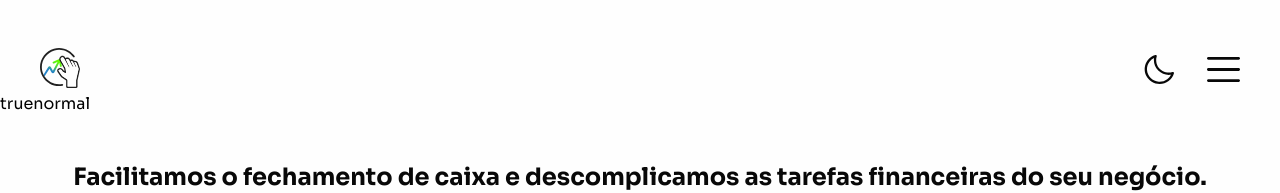
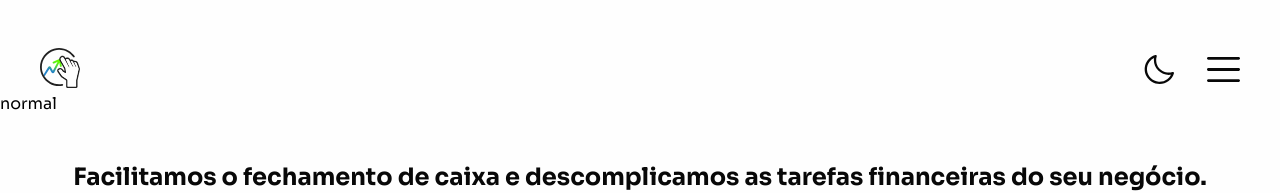
Before and after one commit to jaqueuchoab/caixanamao, a React (Vite) app: page / in a window 1280 px wide. Shown: the top 193 px of the page. Built offline with nearby package versions, Linux system fonts and the light colour scheme.

Commit message:
feat: componente Slide

```diff
--- a/src/components/slide/Slide.tsx
+++ b/src/components/slide/Slide.tsx
@@ -1,16 +1,22 @@
-import React from 'react';
-
+import React, { ReactNode } from 'react';
+import style from '../slide/Slide.module.css';
 type SlideProps = {
   custom_controls?: boolean;
-  slide: "carousel" | "normal";
+  slide: 'carousel' | 'normal';
   arrow_nav?: boolean;
-}
+  imgs: string[];
+};
 
 const Slide = (props: SlideProps) => {
   return (
     <div>
-      {props.custom_controls ? "true" : "false"}
-      {props.slide === "normal" ? "normal" : "carousel"}
+      {props.custom_controls ? (
+        <ul className={style.customControls}>
+        </ul>
+      ) : (
+        'false'
+      )}
+      {props.slide === 'normal' ? 'normal' : 'carousel'}
     </div>
   );
 };
--- a/src/views/Home.tsx
+++ b/src/views/Home.tsx
@@ -11,7 +11,7 @@ import Slide from '../components/slide/Slide';
 const Home = () => {
   return (
     <div className={style.mainContent}>
-      <Slide custom_controls={true} slide="normal"/>
+      <Slide custom_controls={true} slide="normal" imgs={['A', 'B']}/>
       <section className={style.sectionContent}>
         <TextContent
           titulo="Facilitamos o fechamento de caixa e descomplicamos as tarefas financeiras do seu negócio."
```
Also changed, not shown: src/components/slide/Slide.module.css (added).
